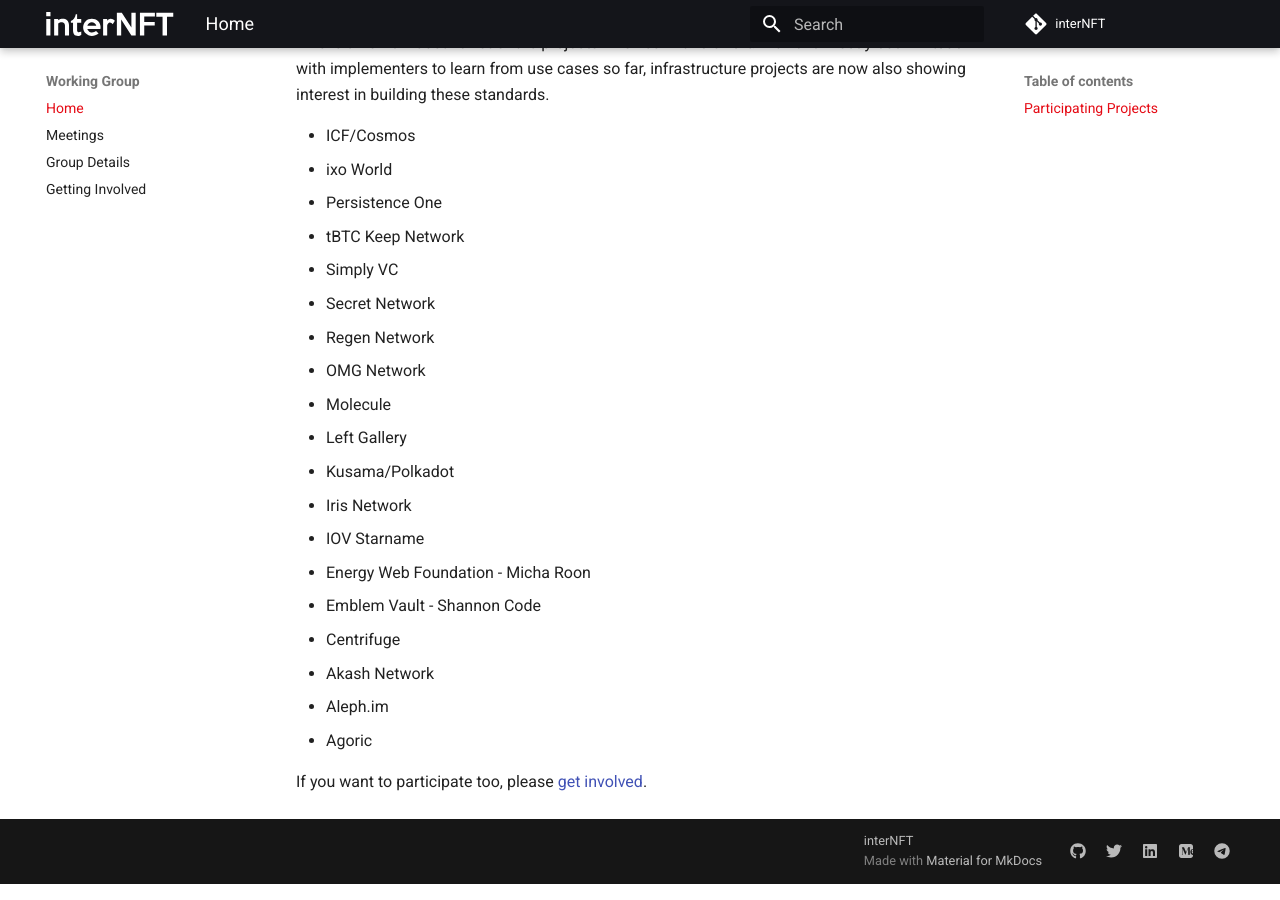
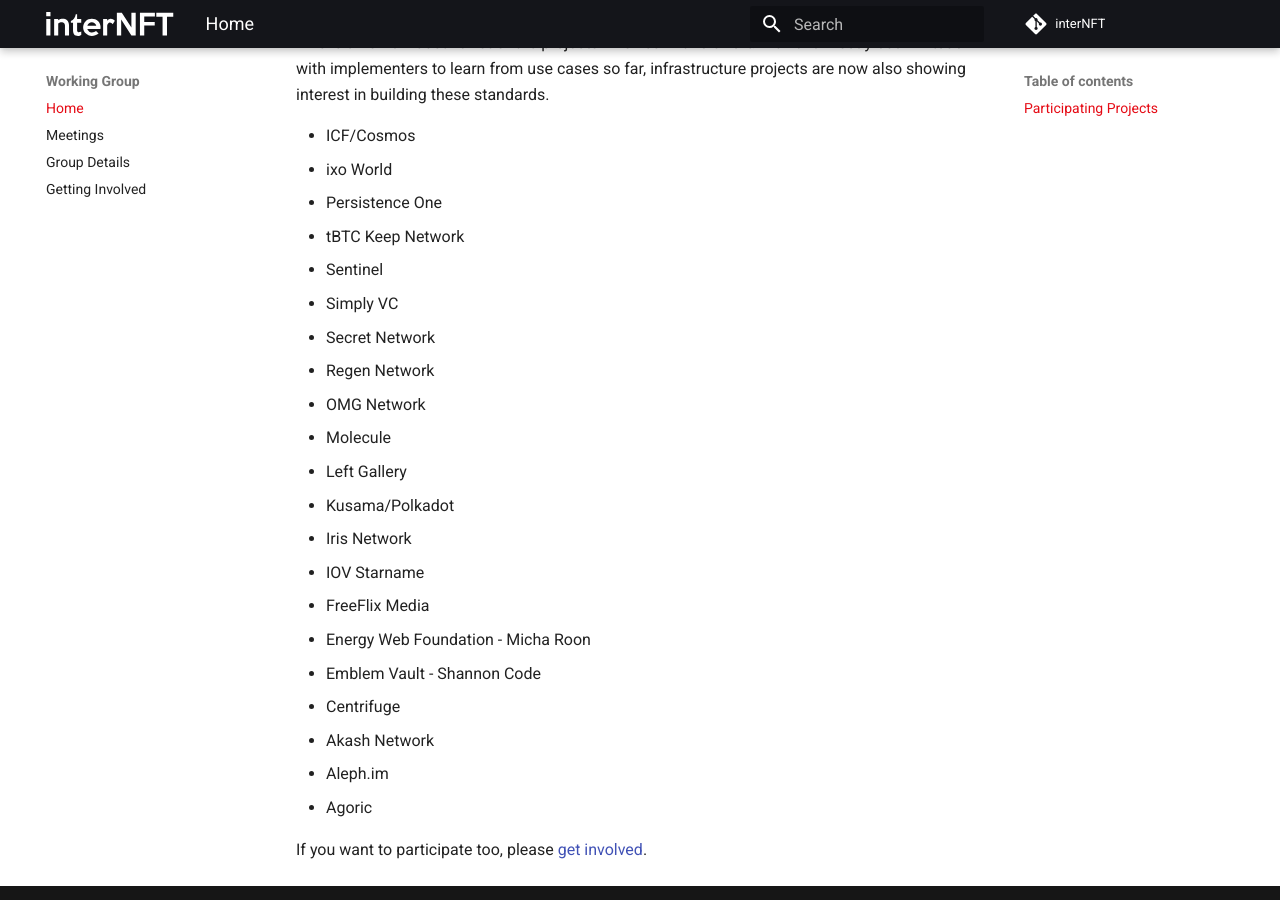
Before and after one commit to interNFT/documentation, an MkDocs documentation site: the page built from markdowns/index.md, in a window 1280 px wide and 900 px high, scrolled down 717 px. Built offline with MkDocs 1.6.1 and Material for MkDocs 9.7.7, drawn with Linux system fonts in a browser that asks for light colours.

Commit message:
Adding Sentinel and FreeFlix Media to contributors

```diff
--- a/markdowns/index.md
+++ b/markdowns/index.md
@@ -22,6 +22,7 @@
 * ixo World
 * Persistence One
 * tBTC Keep Network
+* Sentinel
 * Simply VC
 * Secret Network
 * Regen Network
@@ -31,6 +32,7 @@
 * Kusama/Polkadot
 * Iris Network
 * IOV Starname
+* FreeFlix Media
 * Energy Web Foundation - Micha Roon
 * Emblem Vault - Shannon Code
 * Centrifuge
```
